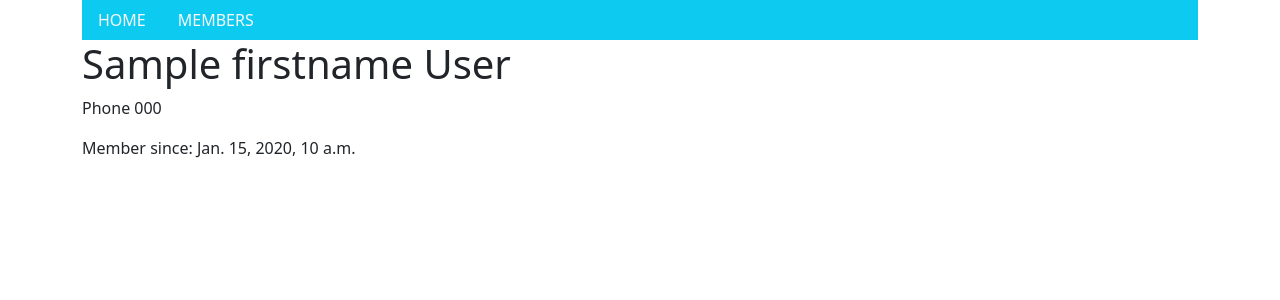
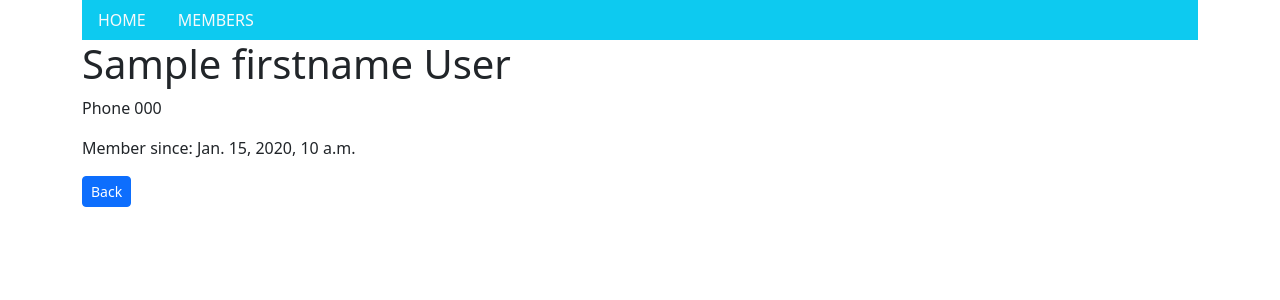
Before and after one commit to rohit-magre/django-demo-app, a Django app: template FirstApp/members/templates/details.html in a window 1280 px wide. Shown: the top 300 px of the page. Run offline with Django 3.2, Linux system fonts and the light colour scheme; the template is opened without the code that fills it: most values are stand-ins (such as "Sample title", 1, 10 or a date in 2020); some libraries are stand-ins or nearby versions.

Commit message:
changes added

```diff
--- a/FirstApp/members/templates/details.html
+++ b/FirstApp/members/templates/details.html
@@ -9,5 +9,6 @@ Details about {{ mymember.firstname }} {{ mymember.lastname }}
     <h1>{{ mymember.firstname }} {{ mymember.lastname }}</h1>
     <p>Phone {{ mymember.phone }}</p>
     <p>Member since: {{ mymember.joined_date }}</p>
+    <button onclick="window.location = '/members'" class="btn btn-sm btn-primary">Back</button>
 </div>
 {% endblock %}
```
